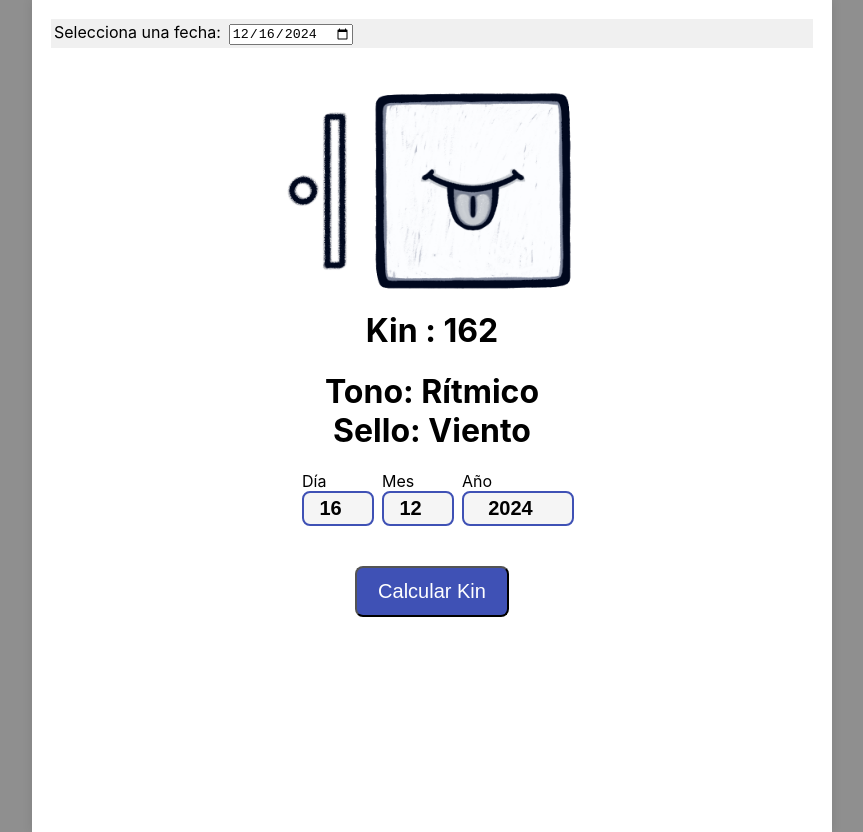
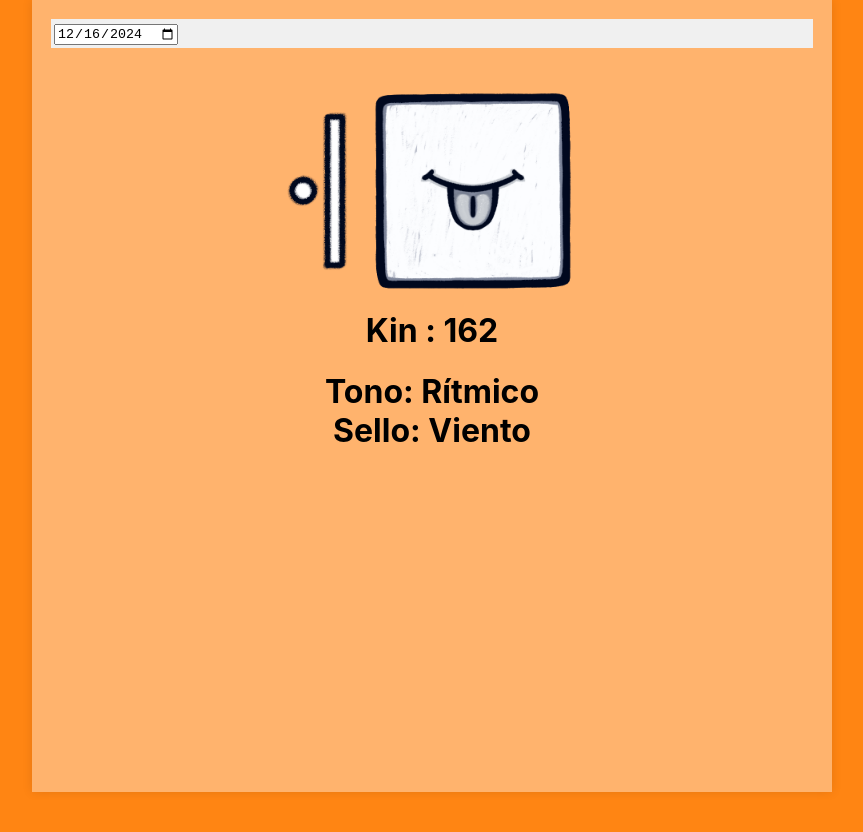
Before and after one commit to LihueMaidanaAvaca/KinAppReactBeta, a React (Create React App) app: page / in a window 1280 px wide. Shown: the whole page, without its empty margins (208-1071 px from the left). After the commit the page ends 800 px from the top, so only its background shows below. Built offline with nearby package versions, Linux system fonts and the light colour scheme.

Commit message:
new calendar and colors

```diff
--- a/src/App.css
+++ b/src/App.css
@@ -1,10 +1,5 @@
 .App {
   text-align: center;
-}
-
-.App-logo {
-  height: 40vmin;
-  pointer-events: none;
 }
 
 @media (prefers-reduced-motion: no-preference) {
--- a/src/App.tsx
+++ b/src/App.tsx
@@ -1,19 +1,30 @@
-import React from 'react';
+import React, { useState, useEffect } from 'react';
 import { BrowserRouter as Router, Route, Routes } from 'react-router-dom';
-import HomePage from './components/HomePage.tsx';
+import HomePage from './pages/HomePage.tsx';
 import ChangerDate from './components/ChangerDate.tsx';
 
 function App() {
+  const [selectedDate, setSelectedDate] = useState<string>('');
+
+  // Al montar, setear fecha de hoy
+  useEffect(() => {
+    const today = new Date().toISOString().split('T')[0];
+    console.log(today, "todayyyy")
+    setSelectedDate(today);
+  }, []);
+
   return (
     <>
-    <ChangerDate></ChangerDate>
-    <Router>  {/* Envolver toda la app con Router */}
-          {/* Definir las rutas usando Routes */}
-          <Routes>
-            <Route path="/" element={<HomePage />} />  {/* Ruta para Home */}
-            {/* Otras rutas pueden ser añadidas aquí */}
-          </Routes>
-    </Router>
+      {/* Ahora le pasamos fecha y setter al componente */}
+      <ChangerDate selectedDate={selectedDate} onDateChange={setSelectedDate} />
+
+      <Router>
+        <Routes>
+          {/* Pasamos la fecha como prop a cada página */}
+          <Route path="/" element={<HomePage selectedDate={selectedDate} />} />
+          {/* Las futuras páginas también recibirán selectedDate */}
+        </Routes>
+      </Router>
     </>
   );
 }
--- a/src/components/ChangerDate.tsx
+++ b/src/components/ChangerDate.tsx
@@ -1,24 +1,19 @@
-import React, { useState, useEffect } from 'react';
+import React from 'react';
 
-function ChangerDate() {
-  const [currentDate, setCurrentDate] = useState<string>('');
+type ChangerDateProps = {
+  selectedDate: string;
+  onDateChange: (date: string) => void;
+};
 
-  useEffect(() => {
-    const today = new Date();
-    // Convertimos a formato ISO corto (YYYY-MM-DD) que entiende <input type="date">
-    const isoDate = today.toISOString().split('T')[0];
-    setCurrentDate(isoDate);
-  }, []);
-
+function ChangerDate({ selectedDate, onDateChange }: ChangerDateProps) {
   return (
     <div style={{ textAlign: 'start', padding: '3px', background: '#f0f0f0', margin: '3px' }}>
-      <label htmlFor="fecha" style={{ marginRight: '8px' }}>Selecciona una fecha:</label>
       <input
         type="date"
         id="fecha"
         name="fecha"
-        value={currentDate}
-        onChange={(e) => setCurrentDate(e.target.value)}
+        value={selectedDate}
+        onChange={(e) => onDateChange(e.target.value)}
       />
     </div>
   );
--- a/src/components/HomePage.tsx
+++ /dev/null
@@ -1,176 +0,0 @@
-import React, { useState, useEffect } from 'react';
-import numbersToKin from '../utils/numbersToKin.ts';
-import kinToTone from '../utils/kinToTone.ts';
-import kinToSeal from '../utils/kinToSeal.ts';
-import kinData from '../utils/kinData.ts';
-
-function HomePage() {
-  const [day, setDay] = useState<number>(0);
-  const [month, setMonth] = useState<number>(0);
-  const [year, setYear] = useState<number>(0);
-  const [kinNumber, setKinNumber] = useState<number | null>(null);
-  const [kinInfo, setKinInfo] = useState<{ toneName: string; sealName: string } | null>(null);
-
-  const [kinImages, setKinImages] = useState({
-    toneImage: '',
-    sealImage: '',
-  });
-
-  // Función reutilizable que calcula kin, imágenes e info.
-  const calculateKin = (d: number = day, m: number = month, y: number = year) => {
-    setDay(d);
-    setMonth(m);
-    setYear(y);
-
-    const result = numbersToKin(d, m, y);
-    setKinNumber(result);
-
-    const toneResult = kinToTone(result);
-    const sealResult = kinToSeal(result);
-
-    setKinImages({
-      toneImage: require(`../images/tones/${toneResult}.png`),
-      sealImage: require(`../images/seals/${sealResult}.png`),
-    });
-
-    const info = kinData({ kinNumber: result });
-    setKinInfo(info);
-  };
-
-  // Al cargar la app por primera vez → usar la fecha actual
-  useEffect(() => {
-    const today = new Date();
-    calculateKin(today.getDate(), today.getMonth() + 1, today.getFullYear());
-  }, []);
-
-  return (
-    <div style={{ paddingTop: '40px' }}>
-      {/* Mostrar las imágenes una al lado de la otra */}
-      <div style={{ display: 'flex', justifyContent: 'center', alignItems: 'center', gap: '20px' }}>
-        {kinImages.toneImage && (
-          <img src={kinImages.toneImage} alt="Imagen de tono" style={{ width: '100px', height: 'auto' }} />
-        )}
-        {kinImages.sealImage && (
-          <img src={kinImages.sealImage} alt="Imagen de sello" style={{ width: '200px', height: 'auto', marginRight: '38px' }} />
-        )}
-      </div>
-
-      {/* Mostrar el número Kin calculado */}
-      {kinNumber !== null && (
-        <h1 style={{ marginTop: '20px', fontWeight: 'bold', textAlign: 'center' }}>
-          Kin : {kinNumber}
-        </h1>
-      )}
-
-      {kinInfo && (
-        <h1 style={{ textAlign: 'center' }}>
-          Tono: {kinInfo.toneName} <br />
-          Sello: {kinInfo.sealName}
-        </h1>
-      )}
-
-      {/* Inputs */}
-      <div style={{ display: 'flex', flexWrap: 'wrap', gap: '20px', justifyContent: 'center' }}>
-
-        {/* Día */}
-        <div style={{ width: '100%', maxWidth: '60px' }}>
-          <label htmlFor="day">Día</label>
-          <input
-            id="day"
-            type="number"
-            value={day}
-            onChange={(e) => setDay(Number(e.target.value))}
-            onBlur={() => {
-              const num = Number(day);
-              if (!num) return setDay(1);
-              setDay(Math.min(31, Math.max(1, num)));
-            }}
-            style={{
-              width: '100%',
-              fontSize: '20px',
-              fontWeight: 'bold',
-              padding: '4px',
-              textAlign: 'center',
-              borderRadius: '8px',
-              backgroundColor: '#f5f5f5',
-              border: '2px solid #3f51b5',
-            }}
-          />
-        </div>
-
-        {/* Mes */}
-        <div style={{ width: '100%', maxWidth: '60px' }}>
-          <label htmlFor="month">Mes</label>
-          <input
-            id="month"
-            type="number"
-            value={month}
-            onChange={(e) => setMonth(Number(e.target.value))}
-            onBlur={() => {
-              const num = Number(month);
-              if (!num) return setMonth(1);
-              setMonth(Math.min(12, Math.max(1, num)));
-            }}
-            style={{
-              width: '100%',
-              fontSize: '20px',
-              fontWeight: 'bold',
-              padding: '4px',
-              textAlign: 'center',
-              borderRadius: '8px',
-              backgroundColor: '#f5f5f5',
-              border: '2px solid #3f51b5',
-            }}
-          />
-        </div>
-
-        {/* Año */}
-        <div style={{ width: '100%', maxWidth: '100px' }}>
-          <label htmlFor="year">Año</label>
-          <input
-            id="year"
-            type="number"
-            value={year}
-            onChange={(e) => setYear(Number(e.target.value))}
-            onBlur={() => {
-              const num = Number(year);
-              if (!num) return setYear(1);
-              setYear(Math.min(9999, Math.max(1, num)));
-            }}
-            style={{
-              width: '100%',
-              fontSize: '20px',
-              fontWeight: 'bold',
-              padding: '4px',
-              textAlign: 'center',
-              borderRadius: '8px',
-              backgroundColor: '#f5f5f5',
-              border: '2px solid #3f51b5',
-            }}
-          />
-        </div>
-      </div>
-
-      {/* Botón */}
-      <div style={{ display: 'flex', justifyContent: 'center', marginTop: '20px' }}>
-        <button
-          onClick={() => calculateKin()}
-          style={{
-            marginTop: '20px',
-            padding: '12px',
-            fontSize: '20px',
-            width: '20%',
-            backgroundColor: '#3f51b5',
-            color: '#fff',
-            borderRadius: '8px',
-            cursor: 'pointer',
-          }}
-        >
-          Calcular Kin
-        </button>
-      </div>
-    </div>
-  );
-}
-
-export default HomePage;
--- a/src/index.css
+++ b/src/index.css
@@ -5,7 +5,7 @@ body {
     sans-serif;
   -webkit-font-smoothing: antialiased;
   -moz-osx-font-smoothing: grayscale;
-  background: #8f8f8f;
+  background: #ff8513;
 }
 
 code {
@@ -17,7 +17,7 @@ code {
   max-width: 768px;   /* ancho máximo tipo tablet vertical */
   margin: 0 auto;     /* centrar horizontalmente */
   padding: 1rem;      /* opcional: espacio interno */
-  background: #fff;   /* opcional: darle fondo blanco */
-  min-height: 100vh;  /* que ocupe toda la altura */
+  background: #ffb36d;   /* opcional: darle fondo blanco */
+  min-height: 95vh;  /* que ocupe toda la altura */
   box-shadow: 0 0 10px rgba(0,0,0,0.1); /* opcional: darle "carta" */
 }
--- /dev/null
+++ b/src/pages/HomePage.tsx
@@ -0,0 +1,84 @@
+import React, { useState, useEffect } from 'react';
+import numbersToKin from '../utils/numbersToKin.ts';
+import kinToTone from '../utils/kinToTone.ts';
+import kinToSeal from '../utils/kinToSeal.ts';
+import kinData from '../utils/kinData.ts';
+
+// Función auxiliar para parsear la fecha en LOCAL y no en UTC
+function safeDateFromString(dateString: string): Date {
+  const [year, month, day] = dateString.split('-').map(Number);
+  return new Date(year, month - 1, day); // ✅ evita corrimiento de día
+}
+
+// Tipo para las props
+type HomePageProps = {
+  selectedDate: string;  // viene desde ChangerDate (App maneja el estado global)
+};
+
+function HomePage({ selectedDate }: HomePageProps) {
+  const [kinNumber, setKinNumber] = useState<number | null>(null);
+  const [kinInfo, setKinInfo] = useState<{ toneName: string; sealName: string } | null>(null);
+  const [kinImages, setKinImages] = useState({
+    toneImage: '',
+    sealImage: '',
+  });
+
+  const calculateKin = (dateString: string) => {
+    const date = safeDateFromString(dateString);
+    const d = date.getDate();
+    const m = date.getMonth() + 1;
+    const y = date.getFullYear();
+
+    const result = numbersToKin(d, m, y);
+    setKinNumber(result);
+
+    const toneResult = kinToTone(result);
+    const sealResult = kinToSeal(result);
+
+    setKinImages({
+      toneImage: require(`../images/tones/${toneResult}.png`),
+      sealImage: require(`../images/seals/${sealResult}.png`),
+    });
+
+    const info = kinData({ kinNumber: result });
+    setKinInfo(info);
+  };
+
+  // recalcula siempre que cambie la fecha seleccionada global
+  useEffect(() => {
+    if (selectedDate) {
+      calculateKin(selectedDate);
+    }
+  }, [selectedDate]);
+
+  return (
+    <div style={{ paddingTop: '40px' }}>
+      {/* Mostrar las imágenes */}
+      <div style={{ display: 'flex', justifyContent: 'center', alignItems: 'center', gap: '20px' }}>
+        {kinImages.toneImage && (
+          <img src={kinImages.toneImage} alt="Imagen de tono" style={{ width: '100px', height: 'auto' }} />
+        )}
+        {kinImages.sealImage && (
+          <img src={kinImages.sealImage} alt="Imagen de sello" style={{ width: '200px', height: 'auto', marginRight: '38px' }} />
+        )}
+      </div>
+
+      {/* Mostrar el número Kin calculado */}
+      {kinNumber !== null && (
+        <h1 style={{ marginTop: '20px', fontWeight: 'bold', textAlign: 'center' }}>
+          Kin : {kinNumber}
+        </h1>
+      )}
+
+      {/* Mostrar info de tono y sello */}
+      {kinInfo && (
+        <h1 style={{ textAlign: 'center' }}>
+          Tono: {kinInfo.toneName} <br />
+          Sello: {kinInfo.sealName}
+        </h1>
+      )}
+    </div>
+  );
+}
+
+export default HomePage;
--- a/src/utils/dayMonthToNumber.ts
+++ b/src/utils/dayMonthToNumber.ts
@@ -1,5 +1,6 @@
 export default function dayMonthToNumber(day: number, month: number): number {
     // Verificar que el día esté en un rango válido
+    console.log("day", day, "month", month)
     if (day < 1 || day > 31) {
       return -1;  // Valor de error cuando el día no es válido
     }
```
